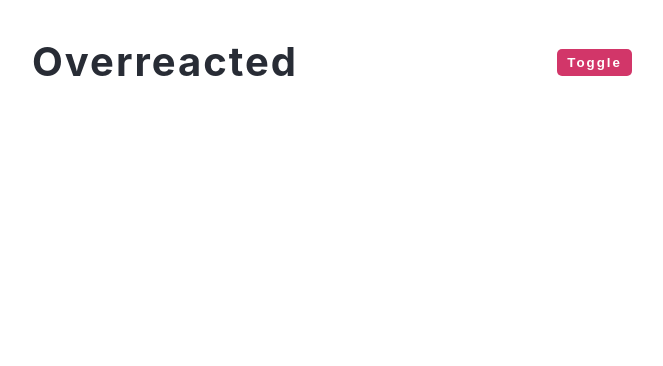
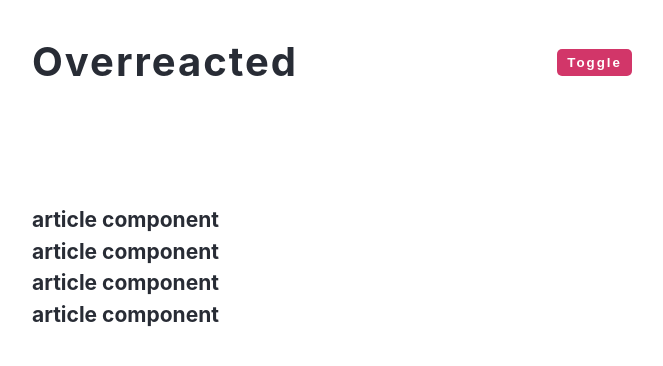
Before and after one commit to jos3ph-m/Dark-Mode, a React (Create React App) app: page / in a window 1280 px wide. Shown: the top 366 px of the page, without its empty margins (308-971 px from the left). Built offline with nearby package versions, Linux system fonts and the light colour scheme.

Commit message:
Getting started

```diff
--- a/src/App.js
+++ b/src/App.js
@@ -11,7 +11,11 @@
           <button className="btn">toggle</button>
         </div>
       </nav>
-      <section className="articles"></section>
+      <section className="articles">
+        {data.map((item) => {
+          return <Article key={item.id} {...item} />;
+        })}
+      </section>
     </main>
   );
 }
```
